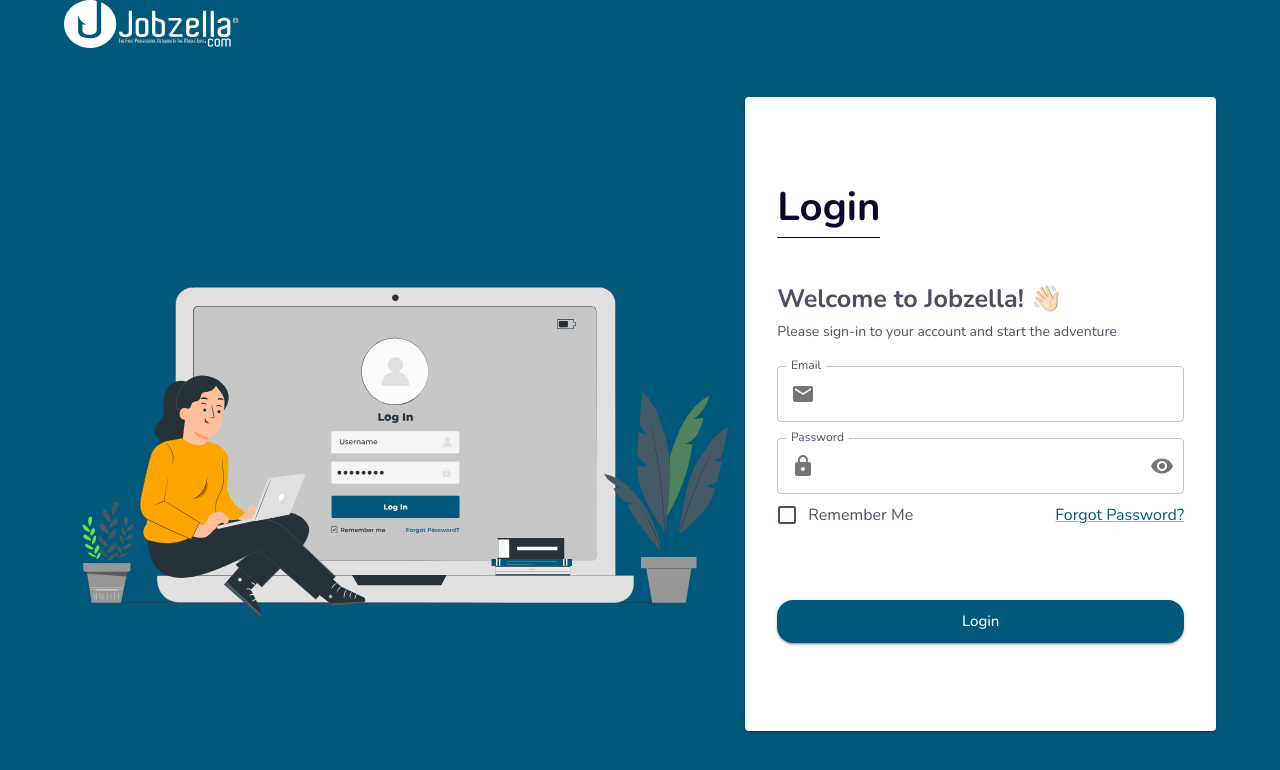
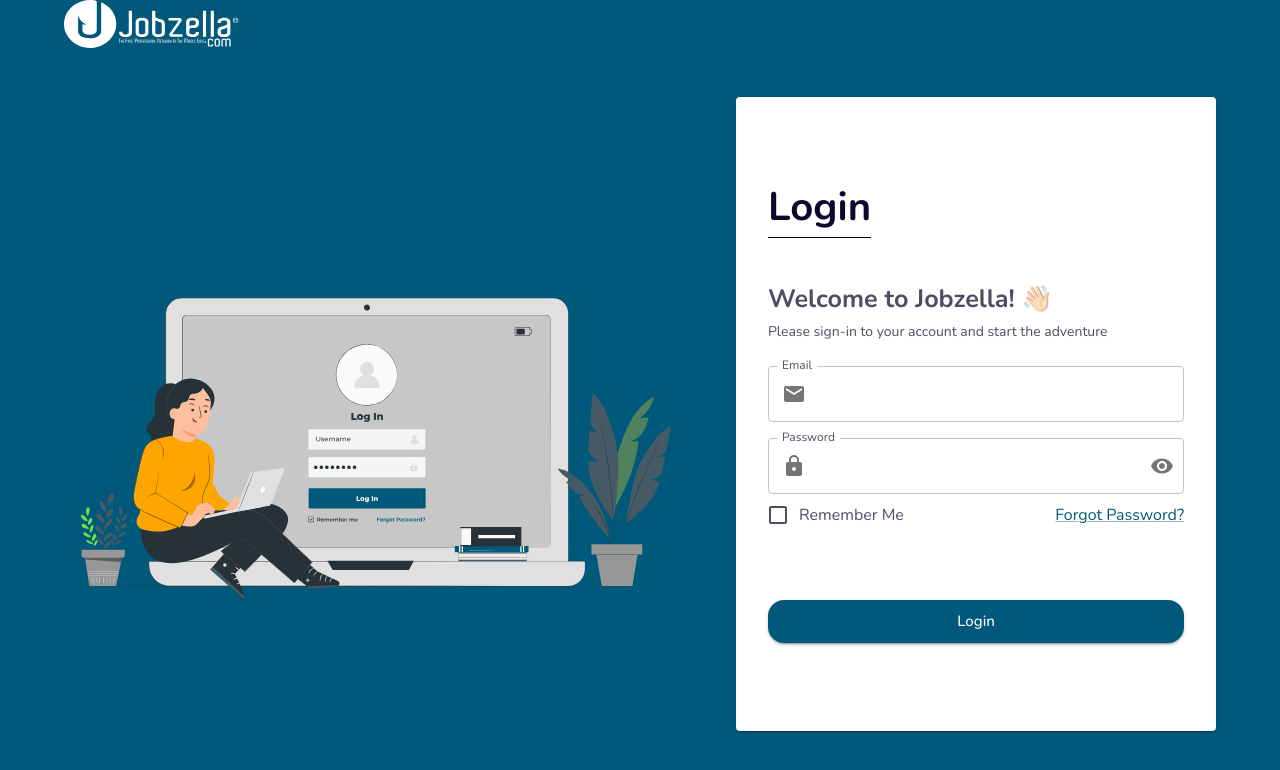
Before and after one commit to AhmedEid3/jobzella-app, a Next.js app: page /login in a window 1280 px wide. Shown: the top 770 px of the page. Built offline with nearby package versions, Linux system fonts and the light colour scheme.

Commit message:
Fix Spacing in Login Page

```diff
--- a/app/login/page.tsx
+++ b/app/login/page.tsx
@@ -22,7 +22,7 @@
 
       <Box component="main" my={'auto'}>
         <Container>
-          <Grid container spacing={2} alignItems={'center'}>
+          <Grid container alignItems={'center'}>
             <Grid
               item
               xs={12}
@@ -35,7 +35,12 @@
                 alt={'computer login'}
                 width={600}
                 height={350}
-                style={{ width: '100%', height: 'auto', objectFit: 'contain' }}
+                style={{
+                  paddingRight: '4rem',
+                  width: '100%',
+                  height: 'auto',
+                  objectFit: 'contain',
+                }}
               />
             </Grid>
 
```
